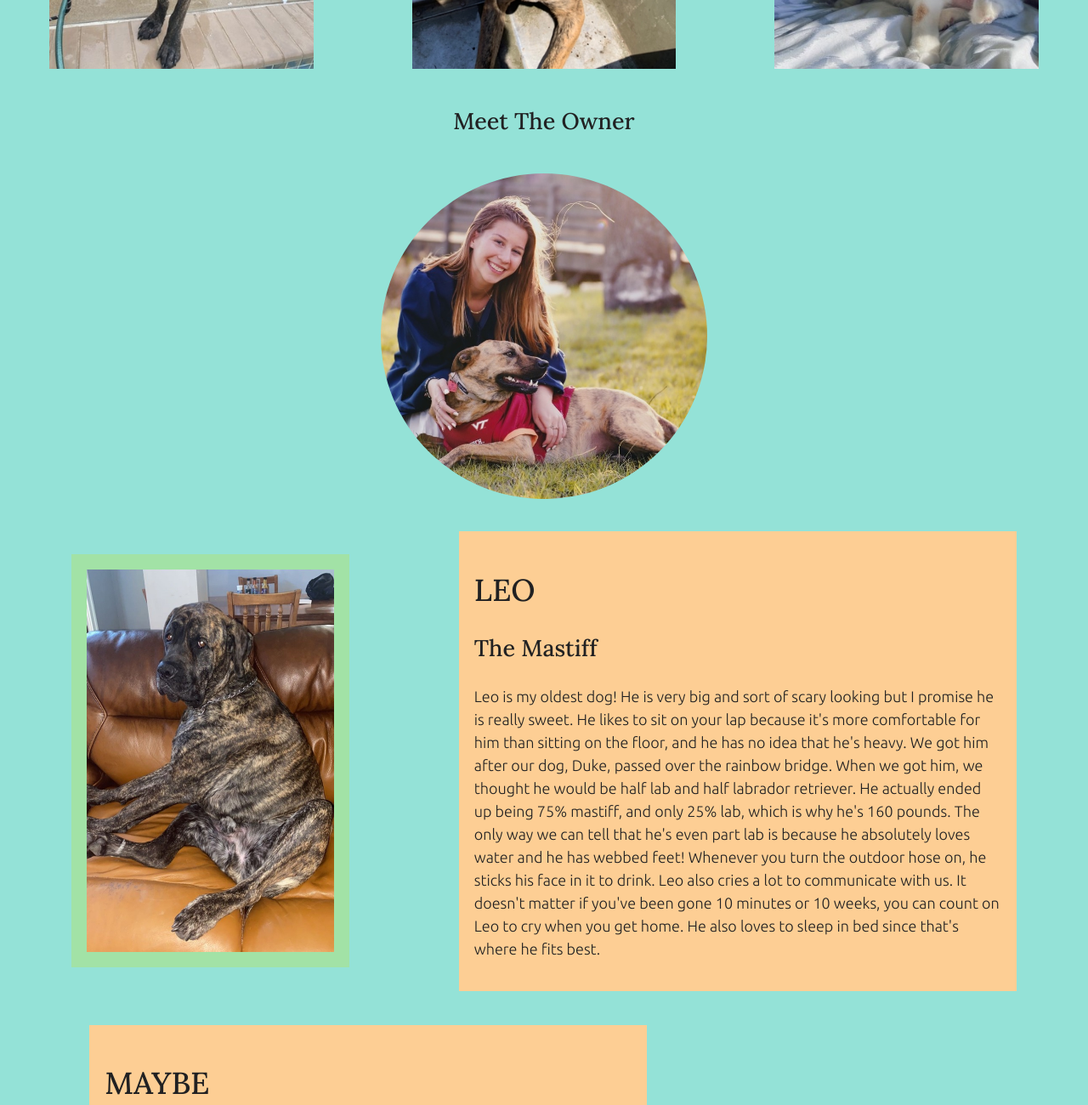
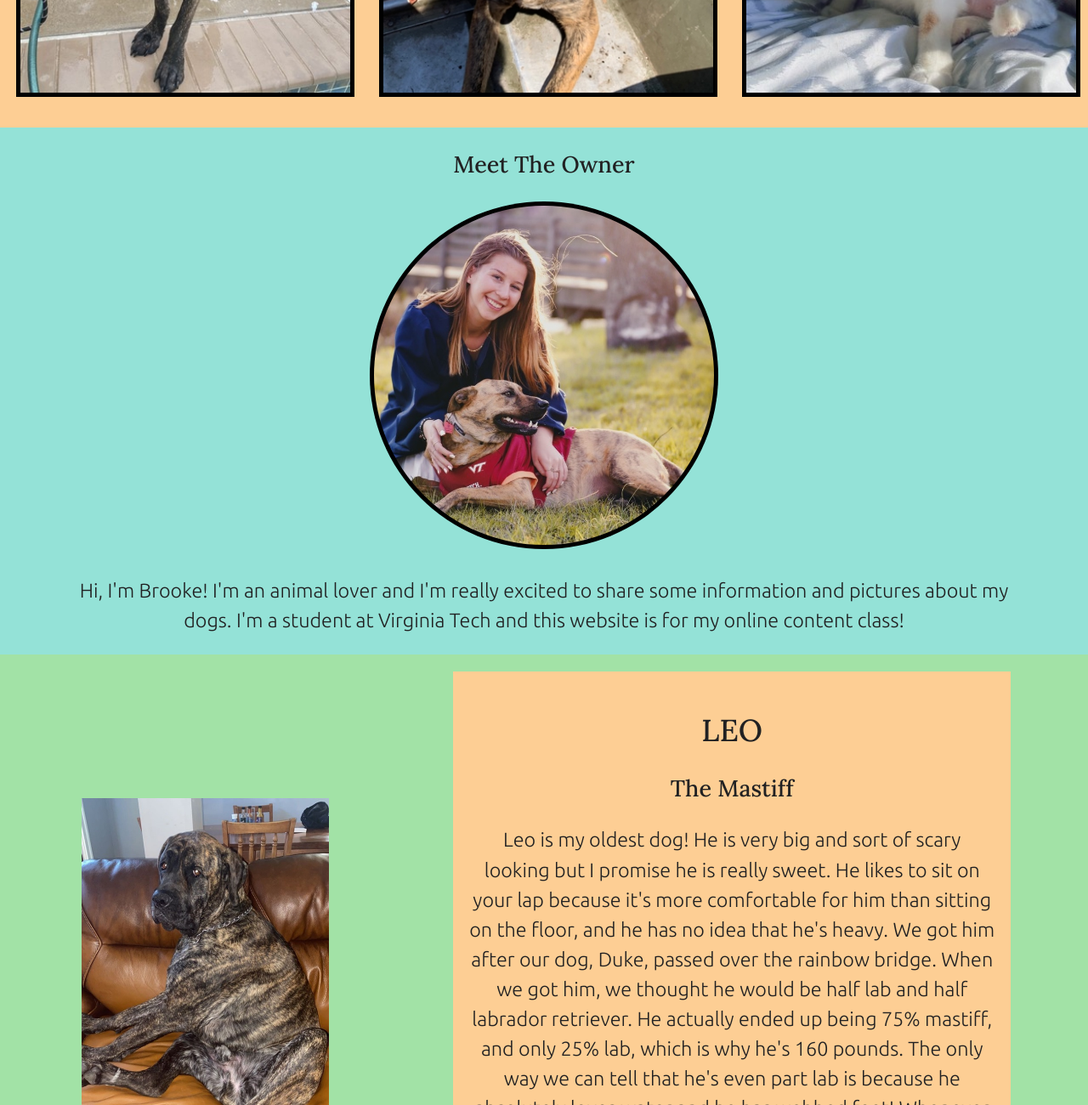
Before and after one commit to brookewager/wager, a plain HTML site: page index.html in a window 1280 px wide. Shown: the part 1100-2400 px from the top of the page at 85% size. Drawn offline with Linux system fonts and the light colour scheme.

Commit message:
reupdate

```diff
--- a/assets/css/wager.css
+++ b/assets/css/wager.css
@@ -1,5 +1,3 @@
-
-
 @import url('https://fonts.googleapis.com/css2?family=Lora:wght@400;500;700&family=Ubuntu:wght@300;400;700&display=swap');
 
 :root {
@@ -72,13 +70,12 @@
 
 img {
   max-width: 100%;
-  height: 100%;
+  height: auto;
   margin: auto;
-  padding: 0;
+  background-color: var(--neutralShade1);
+  padding: 5px;
+  display: inline-block;
 }
-/*
-  After you define your color schemes above, revise the color and typography rulesets below in accordance with your desired new font families, weights, line-heights, etc. You can even modify which variables are being used.
-*/
 
 /* GENERAL COLOR SCHEME */
 body {
@@ -190,17 +187,18 @@ header {
   text-align: center;
 }
 
-img {
-  max-width: 100%;
-  padding: 1rem;
-}
-
 /* NAVIGATION */
 ul {
   display: flex;
   justify-content: space-around;
-  margin: 5 10rem;
   flex-wrap: wrap;
+  list-style-type: none;
+  font-size: 1.3rem;
+}
+
+ul li {
+  background-color: var(--accent3Color);
+  padding: 1rem;
 }
 /* MAIN CONTENT */
 body {
@@ -209,9 +207,42 @@ body {
 }
 
 p {
-  font-size: 12px
+  font-size: 12px;
+}
+
+.owner-info-container {
+  text-align: center;
+}
+
+.brooke-tito {
+  border-radius: 50%;
+}
+
+.section-main-photo-display-pets {
+  text-align: center;
+  margin-left: 5rem;
+  margin-right: 5rem;
+}
+
+.section-about {
+  text-align: center;
+}
+
+.section-about img {
+  text-align: center;
+}
+
+.odd {
+  background-color: var(--secondaryColor);
+  padding-top: 1rem;
+}
+
+.owner-info-container {
+  margin-left: 5rem;
+  margin-right: 5rem;
 }
 /* FOOTER */
+
 
 /* Medium/Tablet Sizes */
 @media screen and (min-width: 768px) {
@@ -223,6 +254,8 @@ p {
   display: flex;
   justify-content: space-around;
   flex-wrap: wrap;
+  background-color: var(--primaryColor);
+  padding-bottom: 2rem;
 }
 
 .pets_couch_three {
@@ -234,25 +267,14 @@ p {
   border-width: 1rem;
 }
 
-.owner-info-container {
-  display: block;
-  margin: 0 auto;
-  text-align: center;
-}
-
-.brooke-tito {
-  display: block;
-  margin: 0 auto;
-  border-radius: 50%;
-  overflow: hidden;
-  max-width: 25%;
+.owner-info-container img {
+  width: 300px;
 }
 
 .section-main-photo-display-pets img {
-  max-width: 75%;
-  width:100;
+  width: 100%;
   height: auto;
-  margin-top: 5rem;
+  margin: 0rem;
   display:block;
 }
 
@@ -269,8 +291,7 @@ p {
 }
 
 .section-about .content {
-  flex: 1;
-  max-width: 50%;
+  flex: 1 1 1;
   background-color: #fdce94;
   padding: 1rem
 }
@@ -278,7 +299,7 @@ p {
 .section-about img {
   max-width: 100%;
   height: auto;
-  margin: 0rem;
+  margin: 1rem;
   background-color: #a2e2a6
 }
 
@@ -296,16 +317,28 @@ p {
 
 /* Large Size */
 
-@media screen and (min-width: 1080px) {
+@media screen and (min-width: 1080px)
+
+{
+
+  img {
+    max-width: 100%;
+    text-align: center;
+  }
+
   .section-main-photo-display-pets {
-    font-size: 1rem;
     display: flex;
     justify-content: space-around;
     flex-wrap: wrap;
+    margin: 0rem;
+  }
+
+  .owner-info-container img {
+    width: 400px;
   }
 
   p {
-    font-size: 1rem;
+    font-size: 1.3rem;
   }
 
   .section-main-photo-display-pets h2 {
@@ -321,20 +354,6 @@ p {
     border-width: 1rem;
   }
 
-  .owner-info-container {
-    display: block;
-    margin: 0 auto;
-    text-align: center;
-  }
-
-  .brooke-tito {
-    display: block;
-    margin: 0 auto;
-    border-radius: 50%;
-    overflow: hidden;
-    max-width: 30%;
-  }
-
   .section-about {
     display: flex;
     flex-wrap: wrap;
@@ -344,15 +363,12 @@ p {
   }
 
   .section-about .content {
-    flex: 1;
+    flex: 1 1 1;
     max-width: 50%;
     background-color: #fdce94;
-    padding: 1rem
   }
 
   .section-about img {
-    max-width: 100%;
-    height: auto;
     margin: 0rem;
     background-color: #a2e2a6
   }
@@ -366,4 +382,5 @@ p {
     display: flex;
     flex-direction: row-reverse;
   }
+
 }
--- a/index.html
+++ b/index.html
@@ -11,15 +11,13 @@
 </head>
 <body>
   <a href="#main" class="skip-to-link">Skip to Main Content</a>
-  <!--HEADERRRRRR-->
+  <!--Header-->
   <header role="banner" aria-labelledby="main-h1">
     <nav>
       <ul>
         <li><a href="#leo">Leo</a></li>
+        <li><a href="#maybe-the-cat">Maybe</a></li>
         <li><a href="#tito">Tito</a></li>
-        <li><a href="#maybe-the-cat">Maybe</a></li>
-        <li><a href="otherdogs.html">Other Pets</a></li>
-        <li><a href="interestedinfostering.html">Fostering</a></li>
       </ul>
     </nav>
     <h1 id="main-h1">My Pets!</h1>
@@ -29,8 +27,7 @@
       width="3878" height="2220">
   </header>
   <main id="main" aria-label="learn-more-about-my-pets">
-  <!-- Grid Intro -->
-    <section class="section-main-photo-display-pets">
+    <section class="section-main-photo-display-pets" role="region" aria-label="pictures-of-the-three-pets">
       <div>
         <h2>Leo</h2>
         <img class="leo-bath"
@@ -38,7 +35,7 @@
         alt="Black Dog outside getting a bath with soap on him"
         width="378" height="378"
         srcset="assets/images/leo-bath-378-square-small.jpg,
-                assets/images/leo-bath-756-square-medium.jpg
+                assets/images/leo-bath-756-square-medium.jpg,
                 assets/images/leo-bath-1512-square-large.jpg">
       </div>
       <div>
@@ -48,7 +45,7 @@
         alt="Black and Brown Dog seemingly smiling on boat"
         width="378" height="378"
         srcset="assets/images/tito-boat-378-square-small.jpg,
-                assets/images/tito-boat-756-square-medium.jpg
+        assets/images/tito-boat-756-square-medium.jpg,
         assets/images/tito-boat-1512-square-large.jpg">
       </div>
       <div>
@@ -58,16 +55,20 @@
         alt="White Cat with Green Eyes sitting on Bed"
         width="378" height="378"
         srcset="assets/images/maybe-bed-378-square-small.jpg,
-                assets/images/maybe-bed-756-square-medium.jpg
+                assets/images/maybe-bed-756-square-medium.jpg,
                 assets/images/maybe-bed-1512-square-large.jpg">
       </div>
     </section>
       <div class="owner-info-container">
-        <h3>Meet The Owner</h3>
+    <aside role="region" aria-labelledby="meet-the-owner">
+        <h3 id="meet-the-owner">Meet The Owner</h3>
         <img class="brooke-tito"
+          alt="Girl and Brown Dog Sitting in Grass while Both Smile"
           src="assets/images/brooke-tito-762-761.jpeg"
           width="762
           height=761">
+        <p> Hi, I'm Brooke! I'm an animal lover and I'm really excited to share some information and pictures about my dogs. I'm a student at Virginia Tech and this website is for my online content class!</p>
+    </aside>
       </div>
   <!--#1 Section about Leo-->
     <section class="section-about odd" role="region" aria-labelledby="leo">
@@ -106,12 +107,10 @@
         <p>Tito is the youngest of everyone! After we got Leo, I told my parents that our next dog had to be from a rescue. So, I went on a search and found Tito, who at that time was known as 'Snickers'! I saw her on a Pennysylvania rescue website, so I reached out and they connected us with her foster mom. They required a meet and greet before adoption, so we met with her foster mom, who informed us that there was another family also coming to meet her and that they would make a decision once they met us both and saw us both interect with her. Of course we had Leo at this time, so the meet and greet was mainly for him. They got along so well, and they had matching brindle fur so we were really hoping that the foster family would pick us. And they did! She's so sweet and everything you could want in a dog. She loves to cuddle, play, and wear t-shirts. She's also obsessed with Leo, and they both have severe attatchment issues. Seriously, you can't take one someplace without the other one freaking out. We got her a DNA test and she's mostly pitbull but has some Great Pyrenees and Sheperd mix!</p>
       </div>
     </section>
-
   </main>
   <footer role="contentinfo" aria-label="priority-guide">
     <ul>
-        <li><a href="https://www.mcfacc.org/volunteer" target="_blank">Priority Guide</a></li>
+      <li><a href="https://docs.google.com/document/d/10F-VP9OQYimGow3N2gusECnz-uIJJN3ucdDzl1ETKg0/edit?usp=sharing" target="_blank">Priority Guide</a></li>
     </ul>
-    </aside>
 </body>
 </html>
```
Lines whose indentation alone changed are shown as unchanged.
